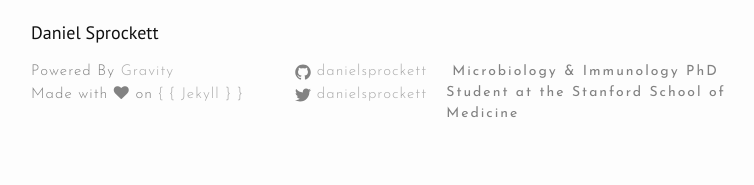
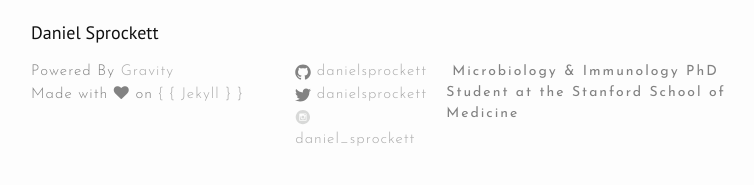
Before and after one commit to DanielSprockett/danielsprockett.github.io, a Jekyll site: the page built from index.html, in a window 1280 px wide. Shown: the part 508-693 px from the top of the page, without its empty margins (239-993 px from the left). Built offline with Jekyll 4.4.1, drawn with Linux system fonts in a browser that asks for light colours; nearby versions of some CDN libraries; the list of posts is cut into pages by our own code.

Commit message:
update icons

```diff
--- a/_config.yml
+++ b/_config.yml
@@ -13,6 +13,7 @@
 url: "https://danielsprockett.github.io/" # the base hostname & protocol for your site
 twitter_username: danielsprockett
 github_username:  danielsprockett
+instagram_username:  daniel_sprockett
 paginate: 5
 theme-dark: false #Set to true to change to dark website theme
 
--- a/_includes/footer.html
+++ b/_includes/footer.html
@@ -27,6 +27,13 @@
             {% include icon-twitter.html username=site.twitter_username %}
           </li>
           {% endif %}
+
+         {% if site.instagram_username %}
+          <li>
+            {% include icon-instagram.html username=site.instagram_username %}
+          </li>
+          {% endif %}
+
         </ul>
       </div>
 
--- /dev/null
+++ b/_includes/icon-instagram.html
@@ -0,0 +1 @@
+<a href="https://instagram.com/{{ include.username }}"><span class="icon icon--instagram">{% include icon-instagram.svg %}</span><span class="username">{{ include.username }}</span></a>
```
Also changed, not shown: _includes/icon-instagram.svg (added).
